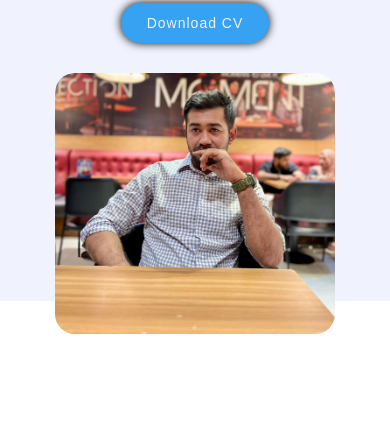
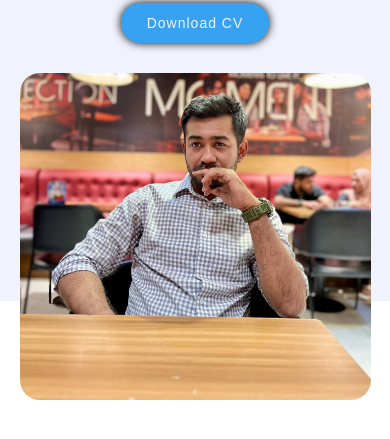
Before and after one commit to Atikur1997/portfolio, a plain HTML site: page index.html in a window 390 px wide. Shown: the part 543-982 px from the top of the page. Drawn offline with nearby package versions, Linux system fonts and the light colour scheme.

Commit message:
target problem resolved

```diff
--- a/style.css
+++ b/style.css
@@ -242,4 +242,24 @@
     .logo {
         font-size: 22px;
     }
+
+    .home-image {
+        position: relative;
+        /* changed from absolute */
+        width: 100%;
+        max-width: 450px;
+        margin: 30px auto 0;
+        pointer-events: none;
+        display: flex;
+        justify-content: center;
+        align-items: center;
+    }
+
+    .home-image img {
+        width: 100%;
+        height: auto;
+        border-radius: 20px;
+        max-height: 450px;
+    }
+
 }
```
